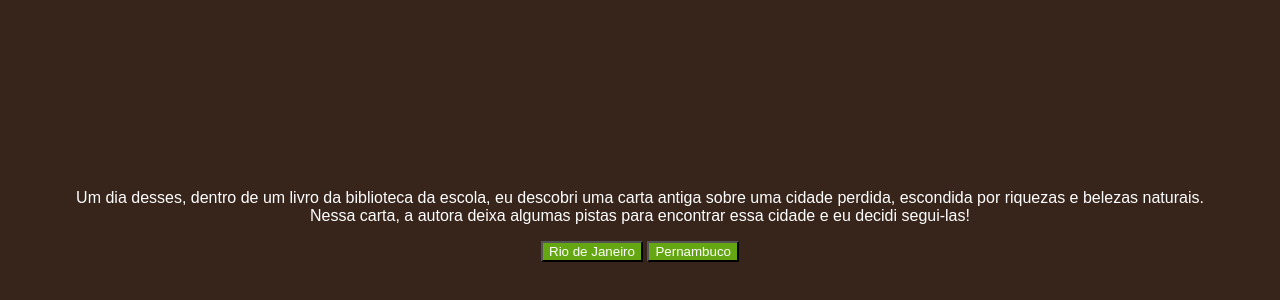
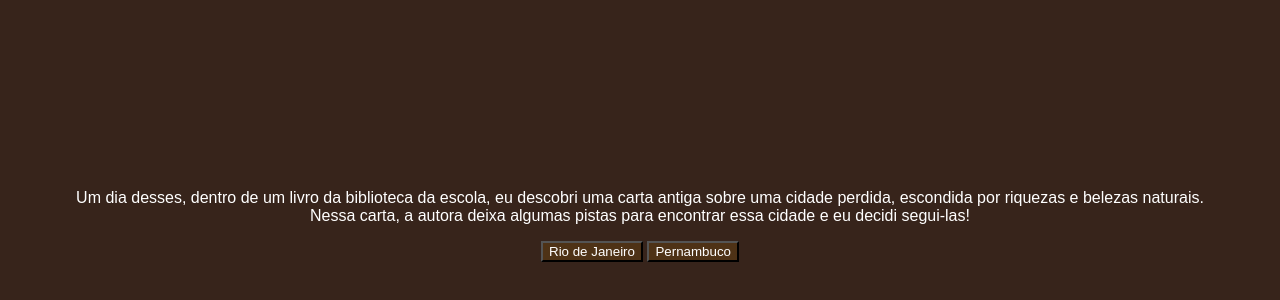
Before and after one commit to luskennedy/criando_aventura, a plain HTML site: page index.html in a window 1280 px wide. Shown: the part 142-442 px from the top of the page. Drawn offline with Linux system fonts and the light colour scheme; a web font is replaced by a local one.

Commit message:
Update style.css

```diff
--- a/style.css
+++ b/style.css
@@ -10,7 +10,7 @@ body {
 }
 
 button {
-    background-color: #64A712;
+    background-color: rgb(78, 50, 22);
     color: white;
     font-family: "Bai Jamjuree", sans-serif;
 }
```
